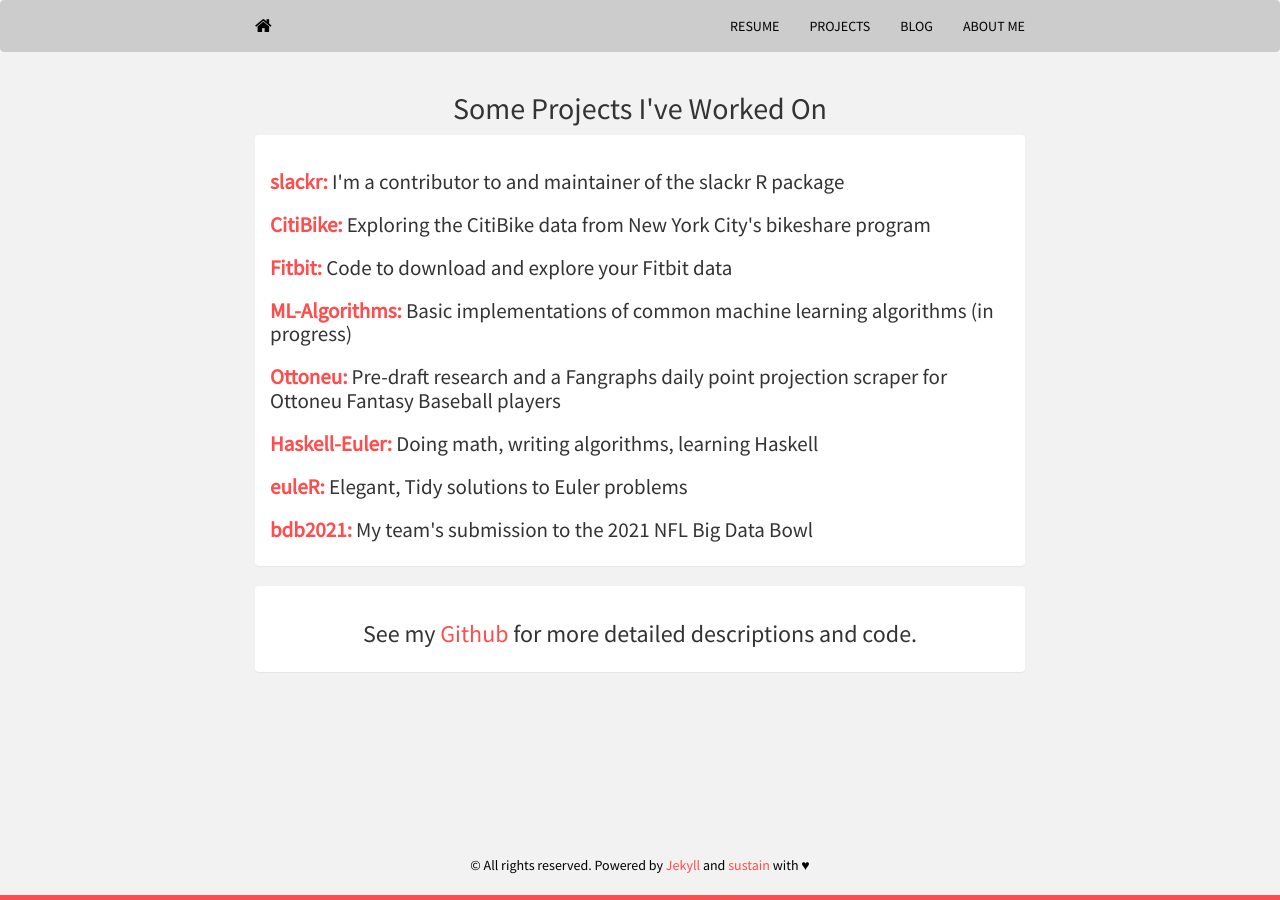
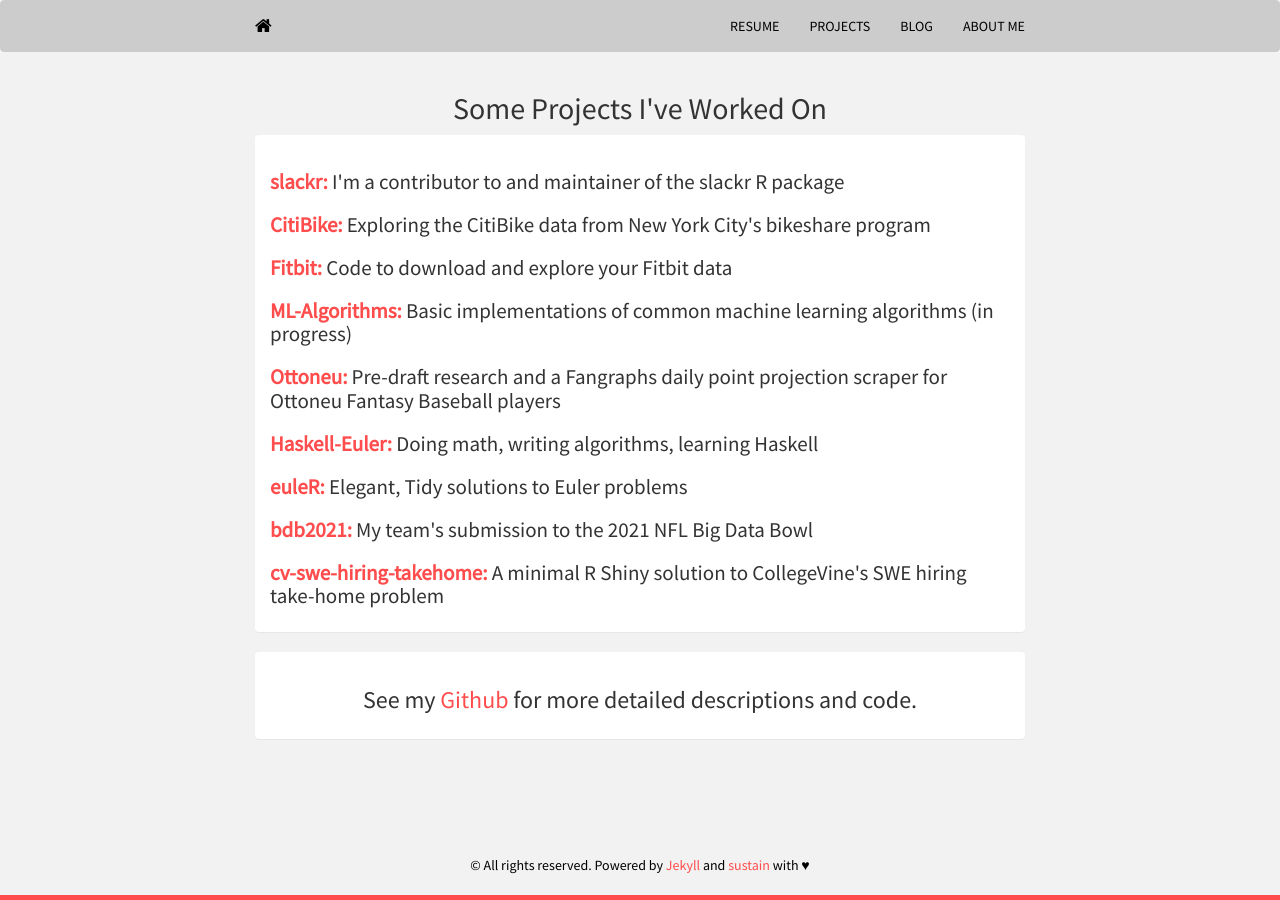
Before and after one commit to mrkaye97/mrkaye97.github.io, a Jekyll site: the page built from projects.html, in a window 1280 px wide. Built offline with Jekyll 4.4.1, drawn with Linux system fonts in a browser that asks for light colours; nearby versions of some CDN libraries.

Commit message:
Update projects.html

```diff
--- a/projects.html
+++ b/projects.html
@@ -28,6 +28,7 @@
        		<h2 style='font-size:150%; text-align:left;'><b><a href='https://github.com/mrkaye97/Haskell-Euler'>Haskell-Euler:</a></b> Doing math, writing algorithms, learning Haskell</h2>
        		<h2 style='font-size:150%; text-align:left;'><b><a href='https://mrkaye97.github.io/euleR/'>euleR:</a></b> Elegant, Tidy solutions to Euler problems</h2>
        		<h2 style='font-size:150%; text-align:left;'><b><a href='https://hjmbigdatabowl.github.io/bdb2021/articles/submission.html'>bdb2021:</a></b> My team's submission to the 2021 NFL Big Data Bowl</h2>
+       		<h2 style='font-size:150%; text-align:left;'><b><a href='https://github.com/mrkaye97/cv-swe-hiring-takehome'>cv-swe-hiring-takehome:</a></b> A minimal R Shiny solution to CollegeVine's SWE hiring take-home problem</h2>
 		  </div>
 		</div>
 	</div>
```
